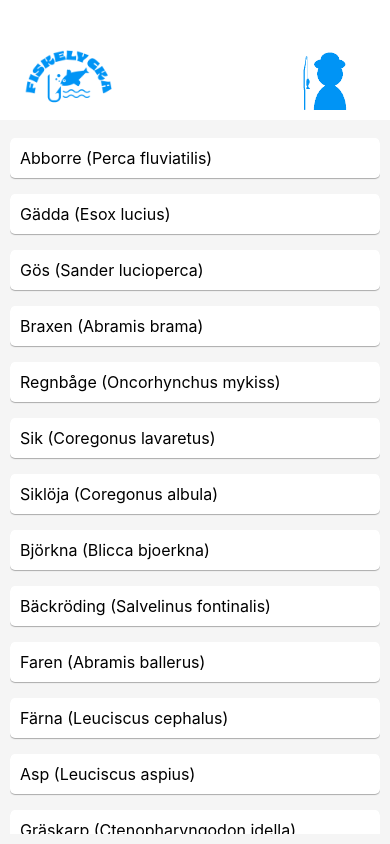
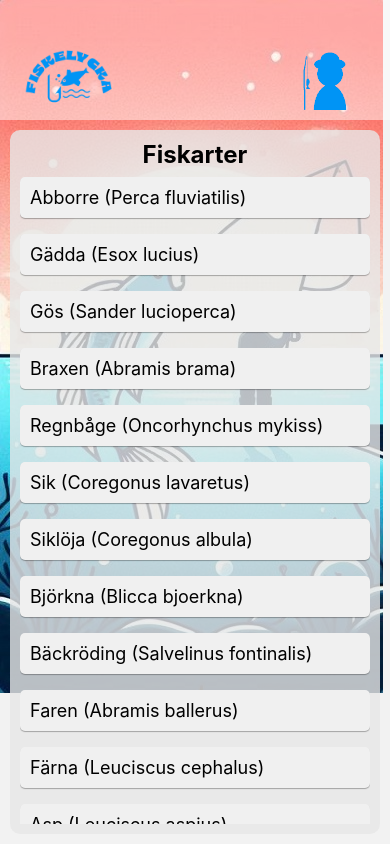
Before and after one commit to AnnebladFelix/FiskeLycka, a React Native app: screen /FishSpecies in a window 390 px wide. Built offline with nearby package versions, Linux system fonts and the light colour scheme.

Commit message:
change background and add styling to speciesscreen, methodsscreen and searchwaterscreen

```diff
--- a/src/screens/fishScreens/FishSpeciesScreen.tsx
+++ b/src/screens/fishScreens/FishSpeciesScreen.tsx
@@ -1,5 +1,5 @@
 import React from 'react';
-import { View, Text, FlatList, TouchableOpacity} from 'react-native';
+import { View, Text, FlatList, TouchableOpacity, ImageBackground} from 'react-native';
 import Header from '../../components/Header';
 import { FishSpeciesScreenStyling as styles } from '../../styling/FishSpeciesScreenStyling';
 
@@ -27,9 +27,14 @@ const FishSpeciesScreen = ({ navigation }: { navigation: any }) => {
   );
 
   return (
+    <ImageBackground
+            source={require("../../../assets/images/bakground1.jpg")}
+            style={styles.background}
+        >
     <View style={styles.wrapper}>
         <Header />
       <View style={styles.container}>
+        <Text style={styles.text}>Fiskarter</Text>
         <FlatList
           data={fiskarter}
           renderItem={renderItem}
@@ -38,6 +43,7 @@ const FishSpeciesScreen = ({ navigation }: { navigation: any }) => {
       </View>
 
     </View>
+    </ImageBackground>
   );
 };
 
--- a/src/screens/fishingSceens/FishingMethodsScreen.tsx
+++ b/src/screens/fishingSceens/FishingMethodsScreen.tsx
@@ -1,7 +1,7 @@
-import React from 'react';
-import { View, Text, FlatList, TouchableOpacity } from 'react-native';
-import Header from '../../components/Header';
-import { FishingMethodsScreenStyling as styles } from '../../styling/FishingMethodsScreenStyling';
+import React from "react";
+import { View, Text, FlatList, TouchableOpacity, ImageBackground } from "react-native";
+import Header from "../../components/Header";
+import { FishingMethodsScreenStyling as styles } from "../../styling/FishingMethodsScreenStyling";
 
 export interface FishingMethods {
     name: string;
@@ -15,11 +15,14 @@ export interface FishingMethods {
 }
 
 const FishingMethodsScreen = ({ navigation }: { navigation: any }) => {
+    const methods = require("../../../fishingmethods.json");
 
-  const methods = require('../../../fishingmethods.json');
-
-  const renderItem = ({ item } : {item : FishingMethods}) => (
-    <TouchableOpacity onPress={() => navigation.navigate('FishingMethod', { method: item })}>
+    const renderItem = ({ item }: { item: FishingMethods }) => (
+        <TouchableOpacity
+            onPress={() =>
+                navigation.navigate("FishingMethod", { method: item })
+            }
+        >
             <View style={styles.itemContainer}>
                 <Text style={styles.itemText}>{item.name}</Text>
             </View>
@@ -27,16 +30,22 @@ const FishingMethodsScreen = ({ navigation }: { navigation: any }) => {
     );
 
     return (
+        <ImageBackground
+            source={require("../../../assets/images/bakground1.jpg")}
+            style={styles.background}
+        >
             <View style={styles.wrapper}>
                 <Header />
                 <View style={styles.container}>
+                <Text style={styles.text}>Fiskemetoder</Text>
                     <FlatList
                         data={methods}
                         renderItem={renderItem}
-          keyExtractor={item => item.name}
+                        keyExtractor={(item) => item.name}
                     />
                 </View>
             </View>
+        </ImageBackground>
     );
 };
 
--- a/src/screens/mapAndWaterScreens/SearchFishingWaterScreen.tsx
+++ b/src/screens/mapAndWaterScreens/SearchFishingWaterScreen.tsx
@@ -1,7 +1,14 @@
-import React, { useState } from 'react';
-import { View, Text, TextInput, FlatList, TouchableOpacity } from 'react-native';
-import Header from '../../components/Header';
-import { SearchFishingWaterScreenStyling as styles } from '../../styling/SearchFishingWaterStyling';
+import React, { useState } from "react";
+import {
+    View,
+    Text,
+    TextInput,
+    FlatList,
+    TouchableOpacity,
+    ImageBackground,
+} from "react-native";
+import Header from "../../components/Header";
+import { SearchFishingWaterScreenStyling as styles } from "../../styling/SearchFishingWaterStyling";
 
 interface Lake {
     latitude: number;
@@ -11,18 +18,58 @@ interface Lake {
 }
 
 const SearchFishingWaterScreen = ({ navigation }: { navigation: any }) => {
-  const [searchQuery, setSearchQuery] = useState<string>('');
+    const [searchQuery, setSearchQuery] = useState<string>("");
     const [filteredLakes, setFilteredLakes] = useState<Lake[]>([]);
 
     const lakes: Lake[] = [
-    { latitude: 57.431835, longitude: 12.664502, title: 'Västra Öresjön', name: 'Västra Öresjön' },
-    { latitude: 57.648468, longitude: 13.376188, title: 'Sämsjön_(Finnekumla_socken,_Västergötland)', name: 'Sämsjön' },
-    { latitude: 57.641907, longitude: 12.406097, title: 'Stora_Kåsjön', name: 'Kåsjön' },
-    { latitude: 57.63423, longitude: 12.137591, title: 'Finnsjön,_Västergötland', name: 'Finnsjön' },
-    { latitude: 56.548056, longitude: 12.949444, title: 'Lagan', name: 'Lagan' },
-    { latitude: 57.78754, longitude: 12.97886, title: 'Öresjö_(Fristads_socken,_Västergötland)', name: 'Öresjön' },
-    { latitude: 58.916663, longitude: 13.499998, title: 'Vänern', name: 'Vänern' },
-    { latitude: 58.32266, longitude: 14.48427, title: 'Vättern', name: 'Vättern' },
+        {
+            latitude: 57.431835,
+            longitude: 12.664502,
+            title: "Västra Öresjön",
+            name: "Västra Öresjön",
+        },
+        {
+            latitude: 57.648468,
+            longitude: 13.376188,
+            title: "Sämsjön_(Finnekumla_socken,_Västergötland)",
+            name: "Sämsjön",
+        },
+        {
+            latitude: 57.641907,
+            longitude: 12.406097,
+            title: "Stora_Kåsjön",
+            name: "Kåsjön",
+        },
+        {
+            latitude: 57.63423,
+            longitude: 12.137591,
+            title: "Finnsjön,_Västergötland",
+            name: "Finnsjön",
+        },
+        {
+            latitude: 56.548056,
+            longitude: 12.949444,
+            title: "Lagan",
+            name: "Lagan",
+        },
+        {
+            latitude: 57.78754,
+            longitude: 12.97886,
+            title: "Öresjö_(Fristads_socken,_Västergötland)",
+            name: "Öresjön",
+        },
+        {
+            latitude: 58.916663,
+            longitude: 13.499998,
+            title: "Vänern",
+            name: "Vänern",
+        },
+        {
+            latitude: 58.32266,
+            longitude: 14.48427,
+            title: "Vättern",
+            name: "Vättern",
+        },
     ];
 
     const handleSearch = (text: string) => {
@@ -38,12 +85,16 @@ const SearchFishingWaterScreen = ({ navigation }: { navigation: any }) => {
     };
 
     const handleSelectLake = (lake: Lake) => {
-    const formattedTitle = lake.title.replace(/_/g, ' ');
-    console.log('Navigating to:', formattedTitle);
-    navigation.navigate('FishingWater', { title: formattedTitle });
+        const formattedTitle = lake.title.replace(/_/g, " ");
+        console.log("Navigating to:", formattedTitle);
+        navigation.navigate("FishingWater", { title: formattedTitle });
     };
 
     return (
+        <ImageBackground
+            source={require("../../../assets/images/bakground1.jpg")}
+            style={styles.background}
+        >
             <View style={styles.wrapper}>
                 <Header />
                 <View style={styles.container}>
@@ -53,17 +104,26 @@ const SearchFishingWaterScreen = ({ navigation }: { navigation: any }) => {
                         onChangeText={handleSearch}
                         style={styles.searchInput}
                     />
+                    {filteredLakes.length > 0 && (
+                        <View style={styles.card}>
                             <FlatList
                                 data={filteredLakes}
                                 keyExtractor={(item) => item.title}
                                 renderItem={({ item }) => (
-            <TouchableOpacity onPress={() => handleSelectLake(item)}>
-              <Text style={styles.item}>{item.name}</Text>
+                                    <TouchableOpacity
+                                        onPress={() => handleSelectLake(item)}
+                                    >
+                                        <Text style={styles.item}>
+                                            {item.name}
+                                        </Text>
                                     </TouchableOpacity>
                                 )}
                             />
                         </View>
+                    )}
                 </View>
+            </View>
+        </ImageBackground>
     );
 };
 
--- a/src/styling/FishSpeciesScreenStyling.tsx
+++ b/src/styling/FishSpeciesScreenStyling.tsx
@@ -5,13 +5,20 @@ export const FishSpeciesScreenStyling = StyleSheet.create({
         flex: 1,
     },
     container: {
+        padding: 10,
         flex: 1,
-        padding: 10,
-        backgroundColor: "#f5f5f5",
+        backgroundColor: "rgba(232,232,232,0.8)",
+        margin: 10,
+        borderRadius: 10,
+    },
+    text:{
+        fontSize: 24,
+        alignSelf: 'center',
+        fontWeight: 'bold',
     },
     itemContainer: {
         flex: 1,
-        backgroundColor: "#fff",
+        backgroundColor: "rgb(240, 240, 240)",
         padding: 10,
         marginVertical: 8,
         borderRadius: 5,
@@ -22,6 +29,11 @@ export const FishSpeciesScreenStyling = StyleSheet.create({
         elevation: 2,
     },
     itemText: {
-        fontSize: 16,
+        fontSize: 18,
+    },
+    background: {
+        flex: 1,
+        resizeMode: "cover",
+        justifyContent: "flex-start",
     },
 });
--- a/src/styling/FishingMethodsScreenStyling.tsx
+++ b/src/styling/FishingMethodsScreenStyling.tsx
@@ -5,13 +5,20 @@ export const FishingMethodsScreenStyling = StyleSheet.create({
         flex: 1,
     },
     container: {
-        flex: 1,
+        // flex: 1,
         padding: 10,
-        backgroundColor: "#f5f5f5",
+        backgroundColor: "rgba(232,232,232,0.8)",
+        margin: 10,
+        borderRadius: 10,
+    },
+    text: {
+        fontSize: 24,
+        alignSelf: "center",
+        fontWeight: "bold",
     },
     itemContainer: {
         flex: 1,
-        backgroundColor: "#fff",
+        backgroundColor: "rgb(240, 240, 240)",
         padding: 10,
         marginVertical: 8,
         borderRadius: 5,
@@ -20,8 +27,14 @@ export const FishingMethodsScreenStyling = StyleSheet.create({
         shadowOpacity: 0.3,
         shadowRadius: 1,
         elevation: 2,
+        margin: 10,
     },
     itemText: {
-        fontSize: 16,
+        fontSize: 18,
+    },
+    background: {
+        flex: 1,
+        resizeMode: "cover",
+        justifyContent: "flex-start",
     },
 });
--- a/src/styling/HeaderStyling.tsx
+++ b/src/styling/HeaderStyling.tsx
@@ -7,7 +7,7 @@ export const headerStyles = StyleSheet.create({
         justifyContent: 'space-between',
         height: 120,
         paddingHorizontal: 20,
-    backgroundColor: '#fff',
+        backgroundColor: 'rgba(255, 255, 255, 0.5)',
     },
     logo: {
         marginTop:20,
--- a/src/styling/SearchFishingWaterStyling.tsx
+++ b/src/styling/SearchFishingWaterStyling.tsx
@@ -13,11 +13,35 @@ export const SearchFishingWaterScreenStyling = StyleSheet.create({
     borderColor: 'gray',
     borderWidth: 1,
     padding: 10,
-      marginBottom: 20,
+    marginBottom: 0,
+    backgroundColor: '#fff',
+    borderRadius: 10,
+    shadowColor: "#000",
+    shadowOffset: { width: 0, height: 2 },
+    shadowOpacity: 0.1,
+    shadowRadius: 5,
+    elevation: 3,
+  },
+  card: {
+    backgroundColor: "#f9f9f9",
+    padding: 25,
+    margin: 10,
+    borderRadius: 10,
+    marginTop: 0,
+    shadowColor: "#000",
+    shadowOffset: { width: 0, height: 2 },
+    shadowOpacity: 0.1,
+    shadowRadius: 5,
+    elevation: 3,
   },
   item: {
     padding: 10,
     fontSize: 18,
     height: 44,
   },
+  background: {
+    flex: 1,
+    resizeMode: "cover",
+    justifyContent: "flex-start",
+},
 });
```
Lines whose indentation alone changed are shown as unchanged.
